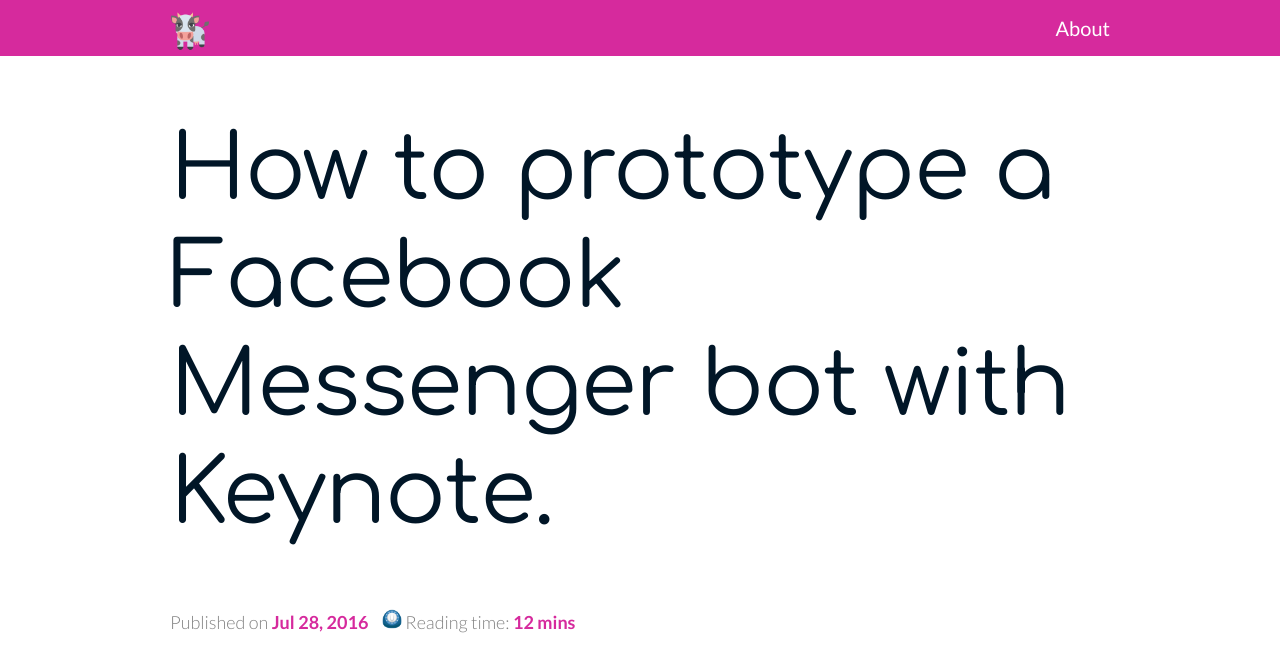
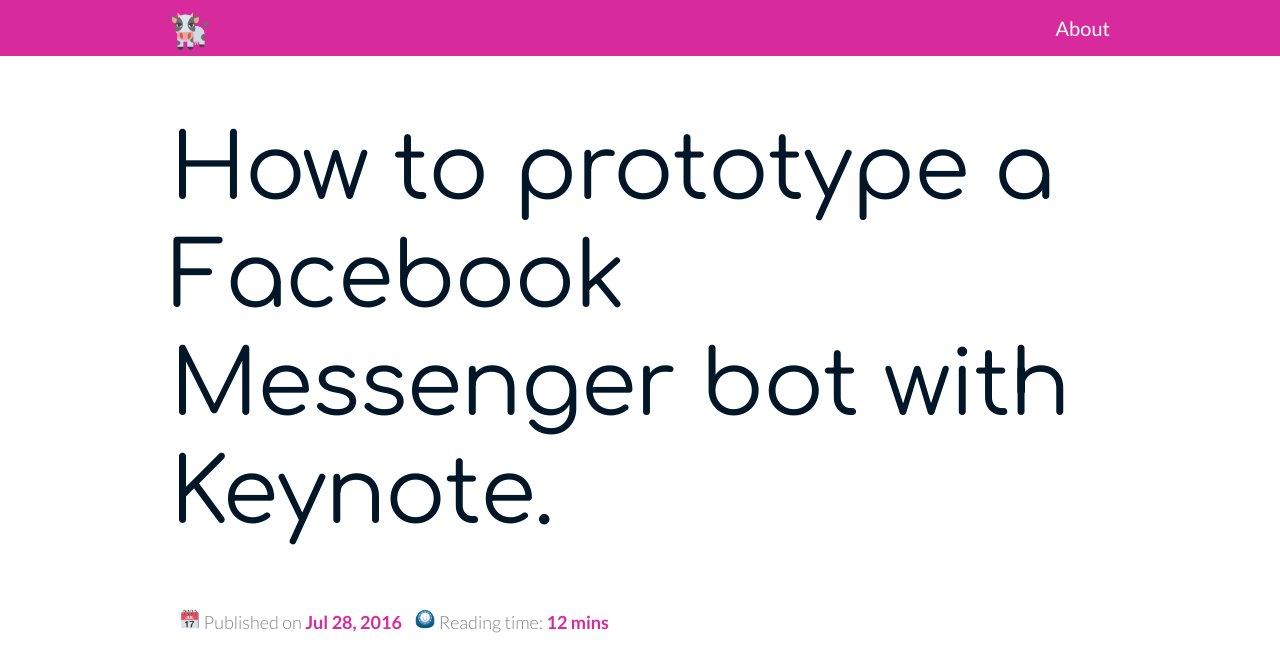
Before and after one commit to jonthebeef/jonthebeef.github.io, a Jekyll site: the page built from _posts/2016-07-28-how-to-prototype-a-messenger-bot.md, in a window 1280 px wide. Shown: the top 666 px of the page. Built offline with Jekyll 4.4.1, drawn with Linux system fonts in a browser that asks for light colours; some web fonts are replaced; grey boxes are pictures that could not be loaded.

Commit message:
tutorial update

```diff
--- a/_layouts/post2.html
+++ b/_layouts/post2.html
@@ -5,8 +5,8 @@ layout: default
 
   <header class="post-header">
     <h1 class="post-title2" itemprop="name headline">{{ page.title }}</h1>
-    <p class="post-meta">Published on <time class="reading-time" datetime="{{ page.date | date_to_xmlschema }}" itemprop="datePublished">{{ page.date | date: "%b %-d, %Y" }}</time>{% if page.author %} • <span itemprop="author" itemscope itemtype="http://schema.org/Person"><span itemprop="name">{{ page.author }}</span></span>{% endif %}
-    <span class="post-meta">  {% include wordcount.html %}</span></p>
+    <p class="post-meta"><img src="/images/calendar.png" style="width:20px; vertical-align:top; padding-left:10px;">  Published on <time class="reading-time" datetime="{{ page.date | date_to_xmlschema }}" itemprop="datePublished">{{ page.date | date: "%b %-d, %Y" }}</time>{% if page.author %} • <span itemprop="author" itemscope itemtype="http://schema.org/Person"><span itemprop="name">{{ page.author }}</span></span>{% endif %}
+    <span class="post-meta"> {% include wordcount.html %}</span></p>
   </header>
 
   <div class="post-content" itemprop="articleBody">
```
